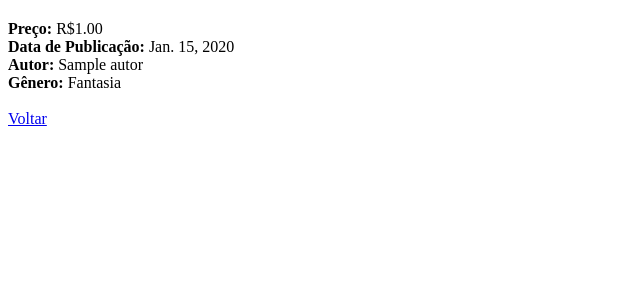
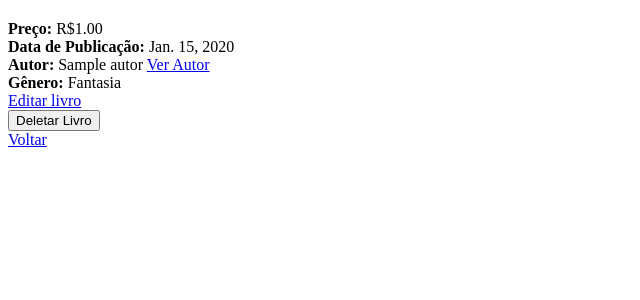
Before and after one commit to LuizHenriqueMaronezi/LivrariaDjango, a Django app: page /livro/1 in a window 1280 px wide. Shown: the part 47-347 px from the top of the page, without its empty margins (0-640 px from the left). Run offline with Django 5.2, Linux system fonts and the light colour scheme; tables that the repository leaves empty hold one stand-in row (values such as "Sample post").

Commit message:
Retorno de lista de livros em detalhes_autor e método DELETE para ambos Livro e Autor
- Templates agora divididos em subpastas autor e livro para melhor organização
- DELETE para ambos Livro e Autor (com CASCADE)
- arquivos .html melhor estruturados
- Lista de livros cadastrados pelo autor em detalhes_autor.html usando DTL (autor.livro_set.all)

```diff
--- a/acervo/templates/detalhes_livro.html
+++ /dev/null
@@ -1,30 +0,0 @@
-<!DOCTYPE html>
-
-<head><title>Detalhes</title></head>
-
-<header><h2>{{ livro.titulo }}</h2></header>
-
-
-<div class="campo_livro">
-    <strong>Preço: </strong>
-    <span>R${{ livro.preco }}</span>
-</div>
-
-<div class="campo_livro">
-    <strong>Data de Publicação: </strong>
-    <span>{{ livro.data_publicacao }}</span>
-</div>
-
-<div class="campo_livro">
-    <strong>Autor: </strong>
-    <span>{{ livro.autor.nome }}</span>
-</div>
-
-<div class="campo_livro">
-    <strong>Gênero: </strong>
-    <span>{{ livro.get_genero_display }}</span>
-</div>
-
-<br>
-
-<a href="{% url 'pagina_inicial' %}">Voltar</a>
--- /dev/null
+++ b/acervo/templates/livro/detalhes_livro.html
@@ -0,0 +1,53 @@
+<!DOCTYPE html>
+
+<html>
+
+    <head>
+        <meta charset="UTF-8">
+        <title>Detalhes</title>
+    </head>
+
+    <body>
+
+        <header><h2>{{ livro.titulo }}</h2></header>
+
+
+        <div class="campo_livro">
+            <strong>Preço: </strong>
+            <span>R${{ livro.preco }}</span>
+        </div>
+
+        <div class="campo_livro">
+            <strong>Data de Publicação: </strong>
+            <span>{{ livro.data_publicacao }}</span>
+        </div>
+
+        <div class="campo_livro">
+            <strong>Autor: </strong>
+            <span>{{ livro.autor.nome }}</span>
+            <a href="{% url 'detalhes_autor' livro.autor.pk %}">Ver Autor</a>
+        </div>
+
+        <div class="campo_livro">
+            <strong>Gênero: </strong>
+            <span>{{ livro.get_genero_display }}</span>
+        </div>
+
+        <a href="{% url 'editar_livro' livro.pk %}">Editar livro</a>
+
+        <br>
+
+        <form method="POST" action="{% url 'deletar_livro' livro.pk %}"
+        onsubmit="return confirm('Tem certeza que deseja deletar este {{livro.titulo}}?')"
+        style="display: inline;">
+            {% csrf_token %}
+            <button type="submit">Deletar Livro</button>
+        </form>
+
+        <br>
+
+        <a href="{% url 'pagina_inicial' %}">Voltar</a>
+
+    </body>
+
+</html>
--- a/acervo/urls.py
+++ b/acervo/urls.py
@@ -6,5 +6,9 @@ urlpatterns = [
     path("cadastrar-autor/",views.cadastrar_autor,name="cadastrar_autor"),
     path("cadastrar-livro/",views.cadastrar_livro,name="cadastrar_livro"),
     path("listar-autores/",views.lista_autores,name="lista_autores"),
-    path("livro/<int:pk>", views.detalhes_livro,name="detalhes_livro")
+    path("livro/<int:pk>", views.detalhes_livro,name="detalhes_livro"),
+    path("livro/editar/<int:pk>", views.editar_livro,name="editar_livro"),
+    path("autor/<int:pk>", views.detalhes_autor, name="detalhes_autor"),
+    path("livro/deletar/<int:pk>", views.deletar_livro, name="deletar_livro"),
+    path("autor/deletar/<int:pk>", views.deletar_autor, name="deletar_autor")
 ]
--- a/acervo/views.py
+++ b/acervo/views.py
@@ -27,7 +27,7 @@ def cadastrar_autor(request):
 
     return render(
         request,
-        "cadastra_autor.html",
+        "autor/cadastra_autor.html",
         {"form": form}
     )
 
@@ -44,7 +44,7 @@ def cadastrar_livro(request):
 
     return render(
         request,
-        "cadastra_livro.html",
+        "livro/cadastra_livro.html",
         {"form":form}
     )
 
@@ -53,7 +53,7 @@ def lista_autores(request):
 
     return render(
         request,
-        'lista_autores.html',
+        'autor/lista_autores.html',
         {"autores": autores}
     )
 
@@ -62,6 +62,55 @@ def detalhes_livro(request, pk):
 
     return render(
         request,
-        'detalhes_livro.html',
+        'livro/detalhes_livro.html',
         {"livro": livro}
     )
+
+def detalhes_autor(request,pk):
+    autor = get_object_or_404(Autor, pk=pk)
+
+    return render(
+        request,
+        'autor/detalhes_autor.html',
+        {"autor": autor}
+    )
+
+def deletar_autor(request,pk):
+    autor = get_object_or_404(Autor,pk=pk)
+
+    if request.method == "POST":
+        autor.delete()
+        return redirect("pagina_inicial")
+
+    else:
+        return redirect("pagina_inicial")
+
+def editar_livro(request, pk):
+    livro = get_object_or_404(Livro, pk=pk)
+
+    if request.method == "POST":
+        form_editado = LivroForm(request.POST, instance=livro)
+
+        if form_editado.is_valid():
+            form_editado.save()
+
+            return redirect("detalhes_livro", pk=livro.pk)
+
+    else:
+        form = LivroForm(instance=livro)
+
+    return render(
+        request,
+        'livro/editar_livro.html',
+        {"form": form}
+    )
+
+def deletar_livro(request,pk):
+    livro = get_object_or_404(Livro,pk=pk)
+
+    if request.method == "POST": # Caso tenha pedido para excluir -> O navegador só entende req POST
+        livro.delete()
+        return redirect("pagina_inicial")
+
+    else: # Caso tenha digitado o path no navegador em vez de apertar o botão, foi apenas um GET
+        return redirect("pagina_inicial") # Aí redirecina para a pagina inicial
```
Also changed, not shown: acervo/templates/autor/cadastra_autor.html (added, +26 -0 lines), acervo/templates/autor/detalhes_autor.html (added, +53 -0 lines), acervo/templates/autor/lista_autores.html (added, +28 -0 lines), acervo/templates/cadastra_autor.html (deleted, +0 -17 lines), acervo/templates/cadastra_livro.html (deleted, +0 -20 lines), acervo/templates/lista_autores.html (deleted, +0 -13 lines), acervo/templates/livro/cadastra_livro.html (added, +27 -0 lines), acervo/templates/livro/editar_livro.html (added, +28 -0 lines), acervo/templates/pagina_inicial.html (+9 -5 lines).
